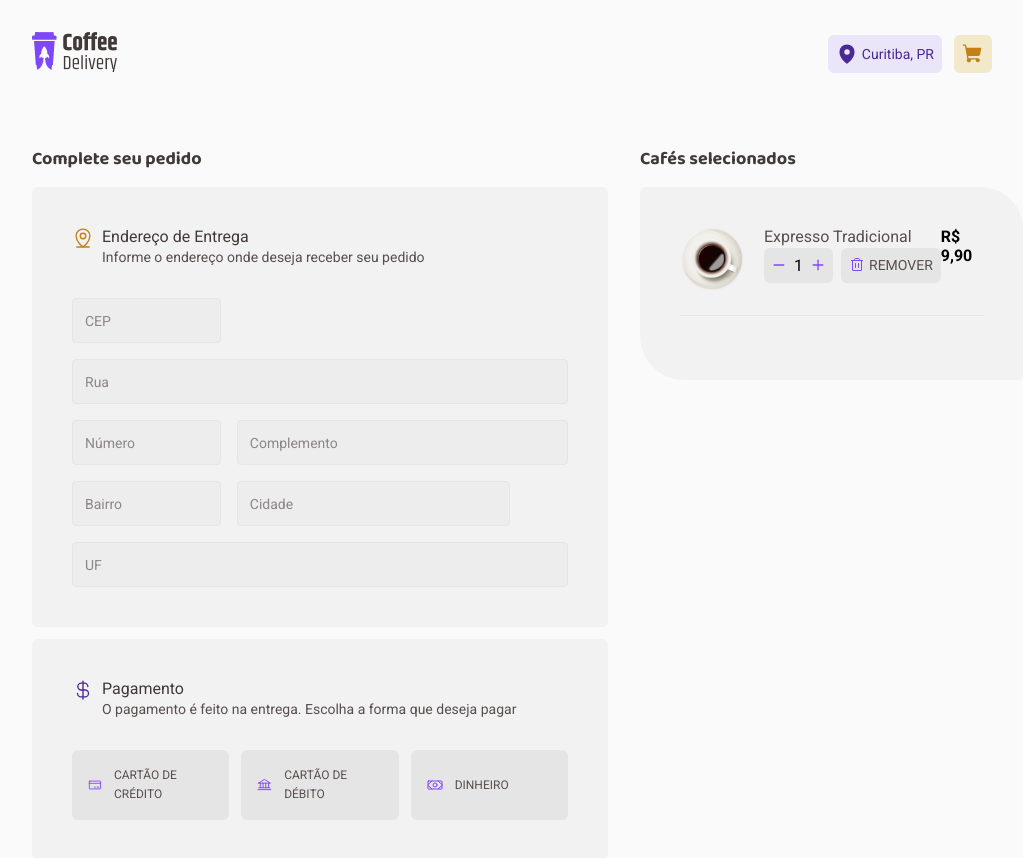
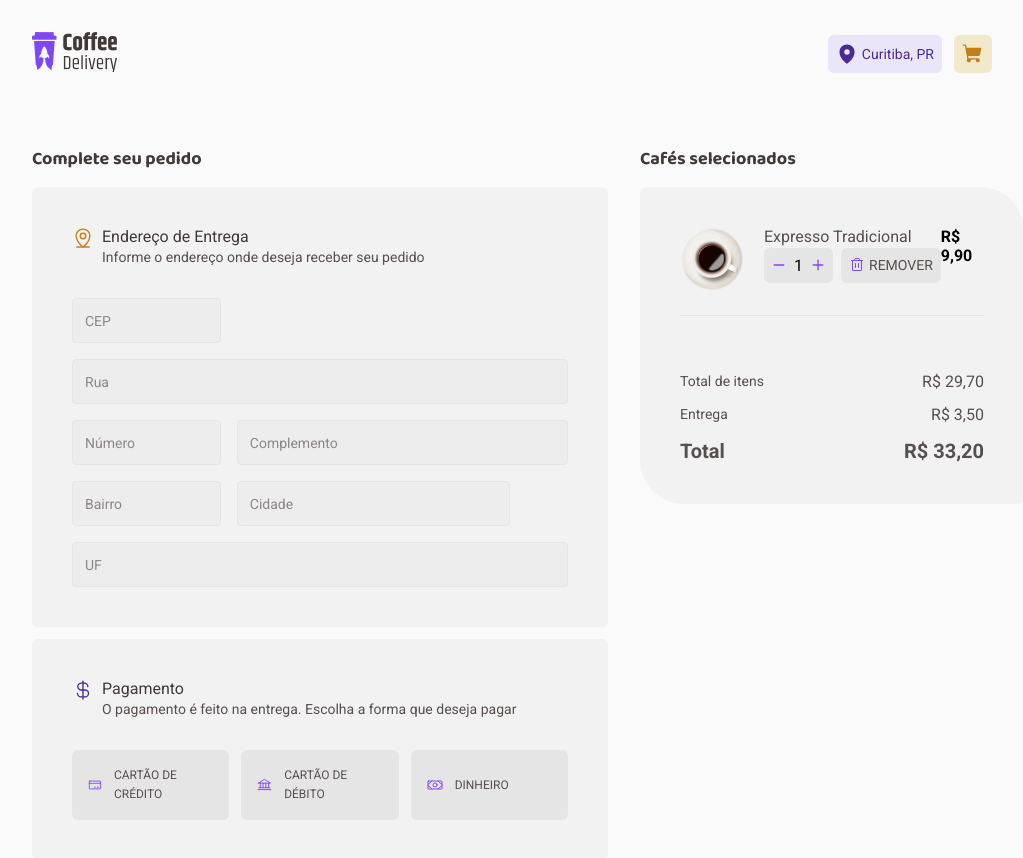
Before and after one commit to larissapissurno/coffee-delivery-react, a React (Vite) app: page /checkout in a window 1280 px wide. Shown: the whole page, without its empty margins (128-1151 px from the left). Built offline with nearby package versions, Linux system fonts and the light colour scheme.

Commit message:
add totals ui

```diff
--- a/src/pages/Checkout/index.tsx
+++ b/src/pages/Checkout/index.tsx
@@ -8,7 +8,12 @@ import {
   Money,
   Trash,
 } from 'phosphor-react'
-import { TextRegularM, TextRegularS, TitleXS } from 'src/styles/typography'
+import {
+  TextRegularL,
+  TextRegularM,
+  TextRegularS,
+  TitleXS,
+} from 'src/styles/typography'
 import {
   ContentWrapper,
   Grid,
@@ -19,6 +24,7 @@ import {
   SelectedCoffee,
   SelectedCoffeeDescription,
   SelectedCoffees,
+  SelectedCoffeesTotals,
   StyledForm,
 } from './styles'
 import coffeeImg from 'src/assets/coffees/american.png'
@@ -101,6 +107,26 @@ export function Checkout() {
 
               <span>R$ 9,90</span>
             </SelectedCoffee>
+
+            <SelectedCoffeesTotals>
+              <div>
+                <TextRegularS>Total de itens</TextRegularS>
+
+                <TextRegularM>R$ 29,70</TextRegularM>
+              </div>
+
+              <div>
+                <TextRegularS>Entrega</TextRegularS>
+
+                <TextRegularM>R$ 3,50</TextRegularM>
+              </div>
+
+              <div>
+                <TextRegularL bold>Total</TextRegularL>
+
+                <TextRegularL bold>R$ 33,20</TextRegularL>
+              </div>
+            </SelectedCoffeesTotals>
           </SelectedCoffees>
         </div>
       </StyledForm>
--- a/src/pages/Checkout/styles.ts
+++ b/src/pages/Checkout/styles.ts
@@ -120,3 +120,14 @@ export const SelectedCoffeeDescription = styled.div`
     background-color: ${(props) => props.theme['base-hover']};
   }
 `
+
+export const SelectedCoffeesTotals = styled.div`
+  display: flex;
+  flex-direction: column;
+  gap: 0.75rem;
+
+  div {
+    display: flex;
+    justify-content: space-between;
+  }
+`
--- a/src/styles/typography.ts
+++ b/src/styles/typography.ts
@@ -27,11 +27,12 @@ export const TitleXS = styled.h4<TitleProps>`
 
 interface TextRegularProps {
   color?: keyof DefaultTheme
+  bold?: boolean
 }
 const TextRegular = styled.p<TextRegularProps>`
   font-family: 'Roboto';
   font-style: normal;
-  font-weight: 400;
+  font-weight: ${(props) => (props.bold ? 'bold' : 400)};
   line-height: 1.3;
 
   color: ${(props) => props.theme[props.color || 'base-text']};
```
Also changed, not shown: 1 other file (tests, documents, lock files or other folders).
